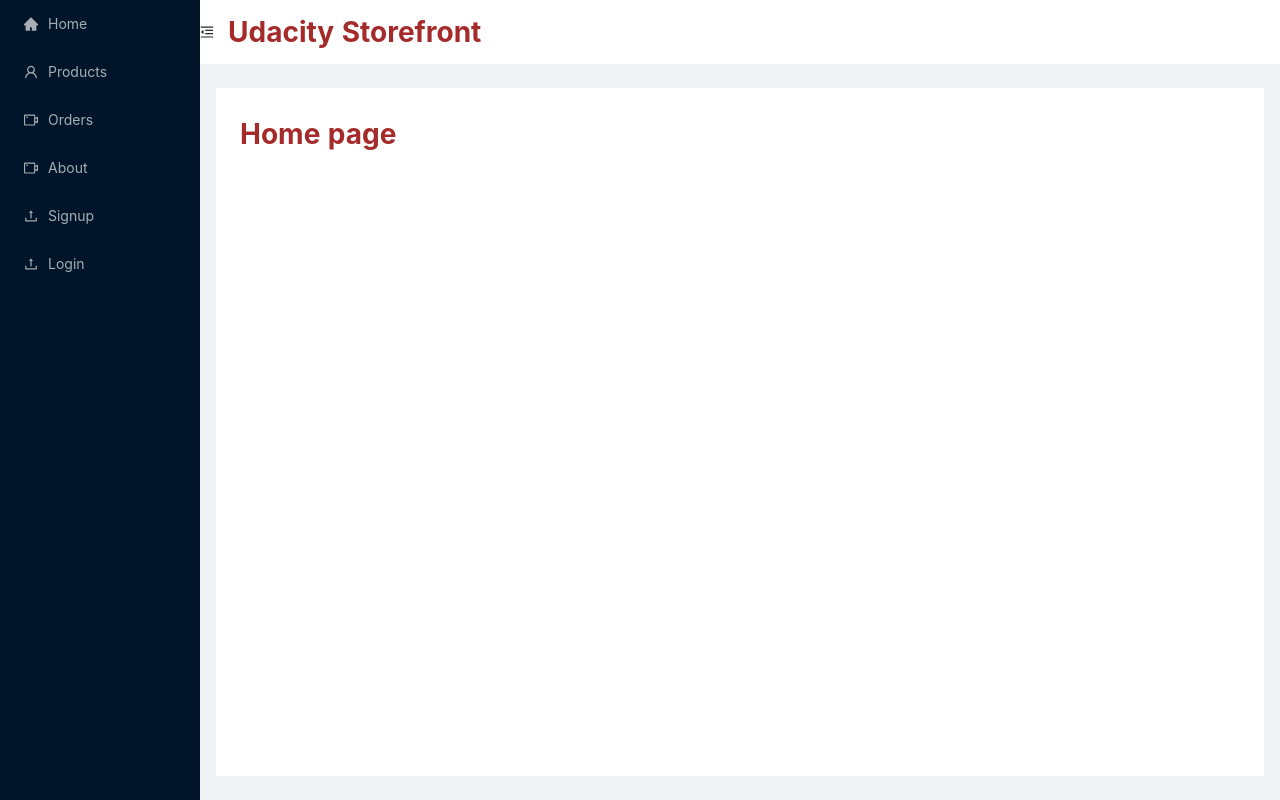
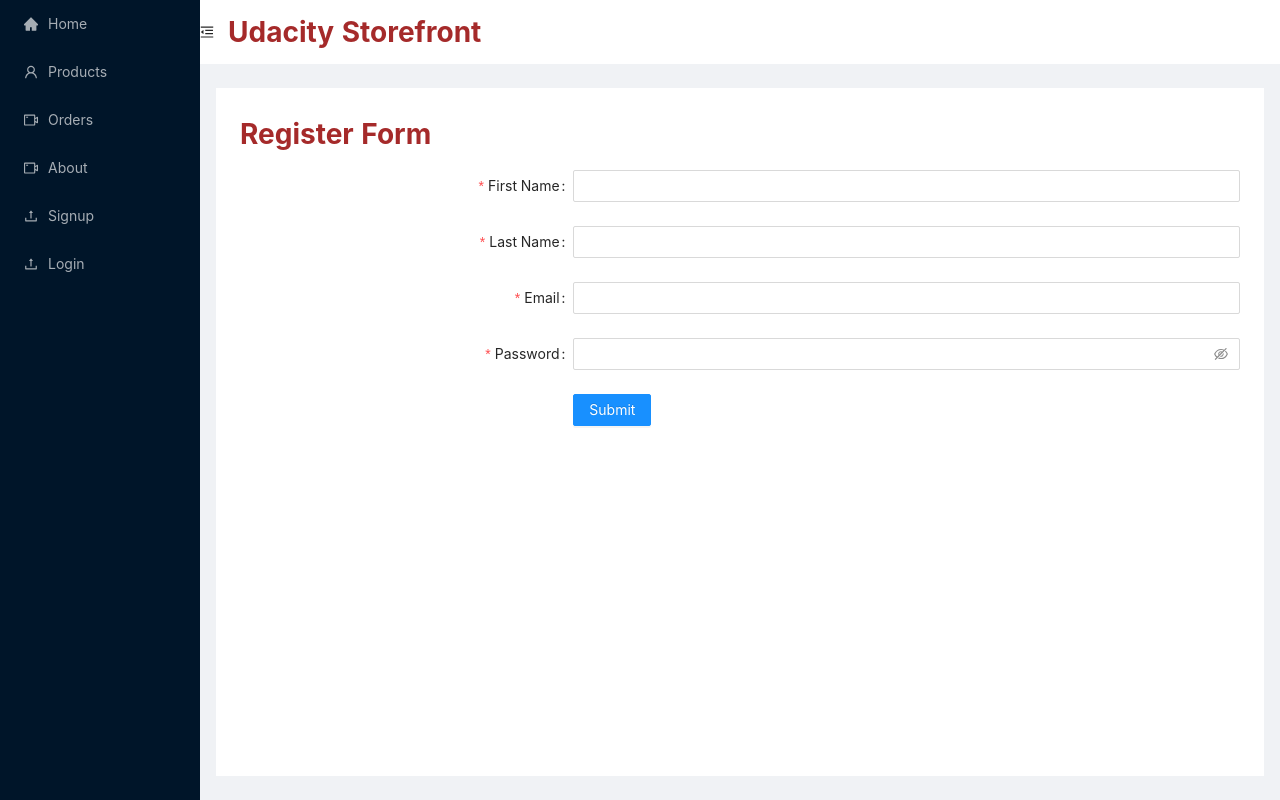
Before and after one commit to IMM9O/-capstone-udacity-storefront, a React (Create React App) app in the folder client/: page /#/signup in a window 1280 px wide. Built offline with nearby package versions, Linux system fonts and the light colour scheme.

Commit message:
update client add login and signup api

```diff
--- a/client/src/App.tsx
+++ b/client/src/App.tsx
@@ -1,20 +1,27 @@
-import { BrowserRouter, Route, Routes } from 'react-router-dom';
+import { HashRouter, Route, Routes } from 'react-router-dom';
+
 import './App.css';
+
+// Pages
 import Home from './pages/Home';
 import Products from './pages/Products';
 import About from './pages/About';
 import Orders from './pages/Orders';
+import Login from './pages/Login';
+import Signup from './pages/Signup';
 
 function App() {
   return (
-    <BrowserRouter>
+    <HashRouter>
       <Routes>
         <Route path="/" element={<Home />} />
         <Route path="/products" element={<Products />} />
         <Route path="/orders" element={<Orders />} />
         <Route path="/about" element={<About />} />
+        <Route path="/login" element={<Login />} />
+        <Route path="/signup" element={<Signup />} />
       </Routes>
-    </BrowserRouter>
+    </HashRouter>
   );
 }
 
--- /dev/null
+++ b/client/src/hooks/useLocalStorage.ts
@@ -0,0 +1,35 @@
+import { useState } from 'react';
+
+export function useLocalStorage(key: string, initialValue: string) {
+  // State to store our value
+  // Pass initial state function to useState so logic is only executed once
+  const [storedValue, setStoredValue] = useState(() => {
+    try {
+      // Get from local storage by key
+      const item = window.localStorage.getItem(key);
+      // Parse stored json or if none return initialValue
+      return item ? JSON.parse(item) : initialValue;
+    } catch (error) {
+      // If error also return initialValue
+      console.log(error);
+      return initialValue;
+    }
+  });
+  // Return a wrapped version of useState's setter function that ...
+  // ... persists the new value to localStorage.
+  const setValue = (value: unknown) => {
+    try {
+      // Allow value to be a function so we have same API as useState
+      const valueToStore =
+        value instanceof Function ? value(storedValue) : value;
+      // Save state
+      setStoredValue(valueToStore);
+      // Save to local storage
+      window.localStorage.setItem(key, JSON.stringify(valueToStore));
+    } catch (error) {
+      // A more advanced implementation would handle the error case
+      console.log(error);
+    }
+  };
+  return [storedValue, setValue];
+}
--- /dev/null
+++ b/client/src/hooks/useToken.ts
@@ -0,0 +1,61 @@
+import { useEffect, useState } from 'react';
+import { User } from '../types/User';
+import { useLocalStorage } from './useLocalStorage';
+
+export enum Status {
+  IDLE = 'IDLE',
+  FETCH = 'FETCH',
+  OK = 'OK',
+  ERROR = 'ERROR',
+}
+
+export const useToken = (url: string) => {
+  const [user, setUser] = useState({});
+  const [status, setStatus] = useState(() => Status.IDLE);
+  const [token, setToken] = useLocalStorage('token', '');
+
+  useEffect(() => {
+    const userRequest = async () => {
+      const response = await fetch(
+        `${process.env.REACT_APP_API_SERVER}/api/users/${url}`,
+        {
+          method: 'POST', // *GET, POST, PUT, DELETE, etc.
+          mode: 'cors', // no-cors, *cors, same-origin
+          cache: 'no-cache', // *default, no-cache, reload, force-cache, only-if-cached
+          credentials: 'same-origin', // include, *same-origin, omit
+          headers: {
+            'Content-Type': 'application/json',
+            // 'Content-Type': 'application/x-www-form-urlencoded',
+          },
+          redirect: 'follow', // manual, *follow, error
+          referrerPolicy: 'no-referrer', // no-referrer, *no-referrer-when-downgrade, origin, origin-when-cross-origin, same-origin, strict-origin, strict-origin-when-cross-origin, unsafe-url
+          body: JSON.stringify(user), // body data type must match "Content-Type" header
+        },
+      );
+      const res = await response.json();
+      return res;
+    };
+
+    if (status === Status.FETCH) {
+      userRequest()
+        .then((res) => {
+          setToken(res.token);
+          setStatus(Status.OK);
+        })
+        .catch((err) => {
+          setToken('');
+          setStatus(Status.ERROR);
+        });
+    }
+  }, [status, user, setToken, url]);
+
+  const onSubmit = (data: User) => {
+    setUser(data);
+    setStatus(Status.FETCH);
+  };
+
+  return {
+    status,
+    onSubmit,
+  };
+};
--- /dev/null
+++ b/client/src/pages/Login.tsx
@@ -0,0 +1,65 @@
+import { Form, Input, Button, Spin } from 'antd';
+
+import AppLayout from '../containers/Layout/Layout';
+import { Status, useToken } from '../hooks/useToken';
+import { User } from '../types/User';
+
+export default function Login() {
+  const { status, onSubmit } = useToken('login');
+
+  const onFinish = (values: User) => {
+    console.log('Success:', values);
+    onSubmit(values);
+  };
+
+  const onFinishFailed = (errorInfo: any) => {
+    console.log('Failed:', errorInfo);
+  };
+
+  return (
+    <AppLayout>
+      <h1>Login Page</h1>
+      <Form
+        name="basic"
+        labelCol={{ span: 8 }}
+        wrapperCol={{ span: 16 }}
+        initialValues={{ remember: true }}
+        onFinish={onFinish}
+        onFinishFailed={onFinishFailed}
+        autoComplete="off"
+      >
+        <Form.Item
+          label="Email"
+          name="email"
+          rules={[
+            {
+              required: true,
+              message: 'Please input your email!',
+            },
+          ]}
+        >
+          <Input />
+        </Form.Item>
+
+        <Form.Item
+          label="Password"
+          name="password"
+          rules={[
+            {
+              required: true,
+              message: 'Please input your password!',
+            },
+          ]}
+        >
+          <Input.Password />
+        </Form.Item>
+
+        <Form.Item wrapperCol={{ offset: 8, span: 16 }}>
+          <Button type="primary" htmlType="submit">
+            {status === Status.FETCH && <Spin />} Submit
+          </Button>
+        </Form.Item>
+      </Form>
+    </AppLayout>
+  );
+}
--- /dev/null
+++ b/client/src/pages/Signup.tsx
@@ -0,0 +1,93 @@
+import { Form, Input, Button, Spin } from 'antd';
+
+import AppLayout from '../containers/Layout/Layout';
+import { Status, useToken } from '../hooks/useToken';
+
+import { User } from '../types/User';
+
+export default function Signup() {
+  const { status, onSubmit } = useToken('signup');
+
+  const onFinish = (values: User) => {
+    console.log('Success:', values);
+    onSubmit(values);
+  };
+
+  const onFinishFailed = (errorInfo: any) => {
+    console.log('Failed:', errorInfo);
+  };
+
+  return (
+    <AppLayout>
+      <h1>Register Form</h1>
+      <Form
+        name="basic"
+        labelCol={{ span: 8 }}
+        wrapperCol={{ span: 16 }}
+        initialValues={{ remember: true }}
+        onFinish={onFinish}
+        onFinishFailed={onFinishFailed}
+        autoComplete="off"
+      >
+        <Form.Item
+          label="First Name"
+          name="firstname"
+          rules={[
+            {
+              required: true,
+              message: 'Please input your first name!',
+            },
+          ]}
+        >
+          <Input />
+        </Form.Item>
+        <Form.Item
+          label="Last Name"
+          name="lastname"
+          rules={[
+            {
+              required: true,
+              message: 'Please input your Last name!',
+            },
+          ]}
+        >
+          <Input />
+        </Form.Item>
+        <Form.Item
+          label="Email"
+          name="email"
+          rules={[
+            {
+              required: true,
+              message: 'Please input your email!',
+            },
+          ]}
+        >
+          <Input />
+        </Form.Item>
+        <Form.Item
+          label="Password"
+          name="password"
+          rules={[
+            {
+              required: true,
+              message: 'Please input your password!',
+            },
+          ]}
+        >
+          <Input.Password />
+        </Form.Item>
+
+        <Form.Item wrapperCol={{ offset: 8, span: 16 }}>
+          <Button
+            type="primary"
+            htmlType="submit"
+            disabled={status === Status.FETCH}
+          >
+            {status === Status.FETCH && <Spin />} Submit
+          </Button>
+        </Form.Item>
+      </Form>
+    </AppLayout>
+  );
+}
```
Also changed, not shown: 1 other file (tests, documents, lock files or other folders).
